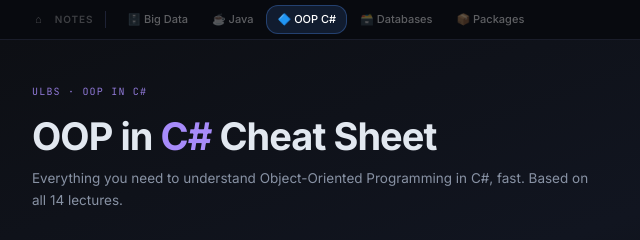
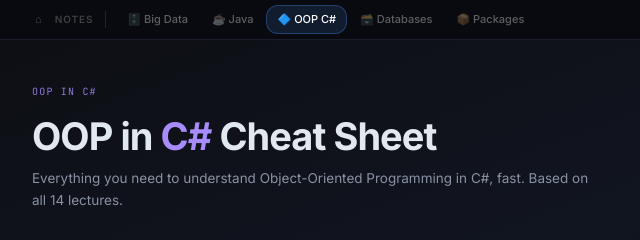
Before and after one commit to Iulia2005/Cheatsheets_Year2_Sem2, a plain HTML site: page ObjectOrientedProgramming_C_.html in a window 1280 px wide. Shown: the top 240 px of the page, 0-640 px from the left. Drawn offline with Linux system fonts and the light colour scheme.

Commit message:
Update ObjectOrientedProgramming_C_.html

```diff
--- a/ObjectOrientedProgramming_C_.html
+++ b/ObjectOrientedProgramming_C_.html
@@ -360,7 +360,7 @@
 
 <div class="page-header">
   <div class="page-header-inner">
-    <div class="page-label">ULBS · OOP in C#</div>
+    <div class="page-label">OOP in C#</div>
     <h1>OOP in <span>C#</span> Cheat Sheet</h1>
     <p>Everything you need to understand Object-Oriented Programming in C#, fast. Based on all 14 lectures.</p>
   </div>
```
